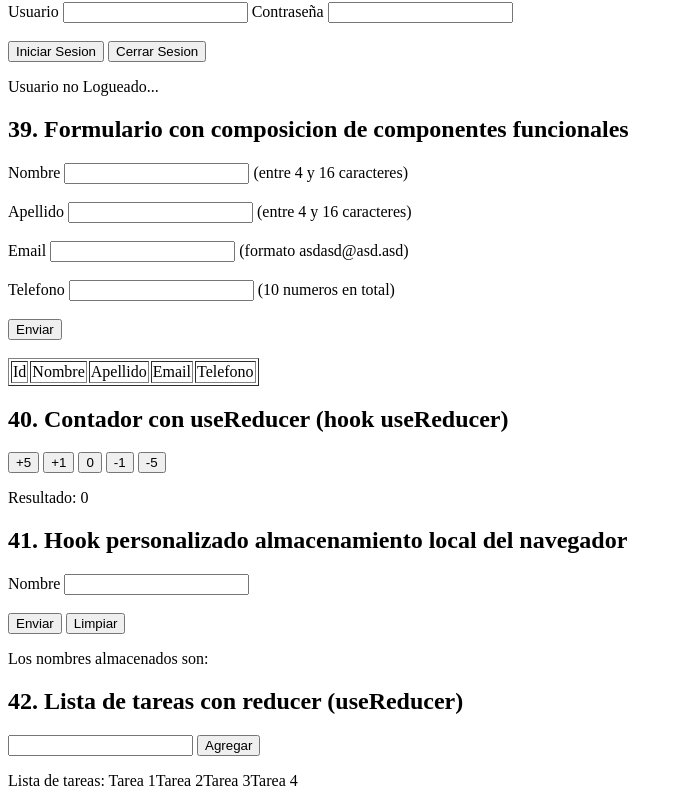
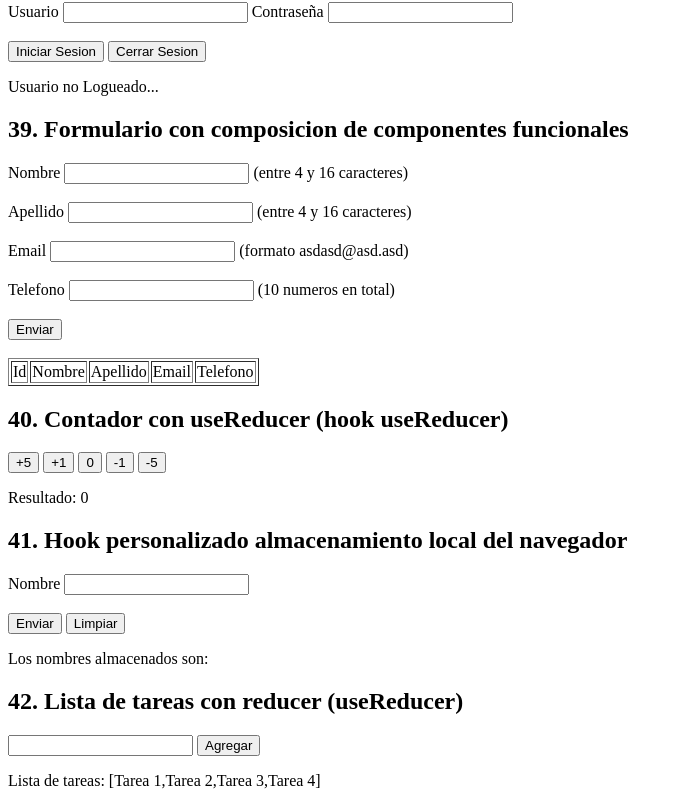
Before and after one commit to matiasmoscone1/practica-ejercicios-logica-programacion-react, a React (Vite) app: page / in a window 1280 px wide. Shown: the part 6509-7315 px from the top of the page, without its empty margins (0-683 px from the left). Built offline with nearby package versions, Linux system fonts and the light colour scheme.

Commit message:
Terminando ejercicio 42

```diff
--- a/src/ejercicios/ListaTareasReducer.jsx
+++ b/src/ejercicios/ListaTareasReducer.jsx
@@ -48,7 +48,7 @@ const ListaTareasReducer = () => {
         <input type="text" onChange={(e) => {setTask(e.target.value)}}/>{" "}
 
         <button onClick={() => {agregar(task)}}>Agregar</button>
-        <p>Lista de tareas: {state}</p>
+        <p>Lista de tareas: {`[${state}]`}</p>
     </div>
 
     </>)
```
